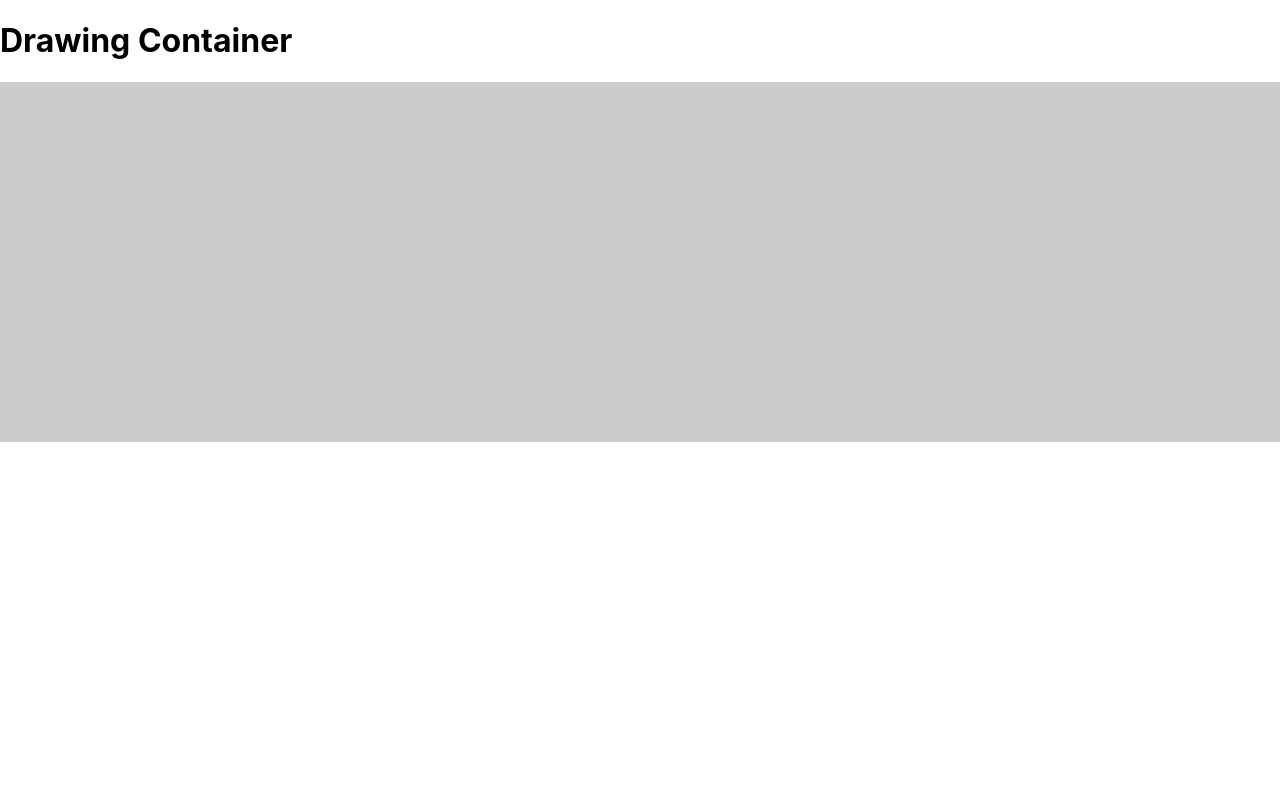
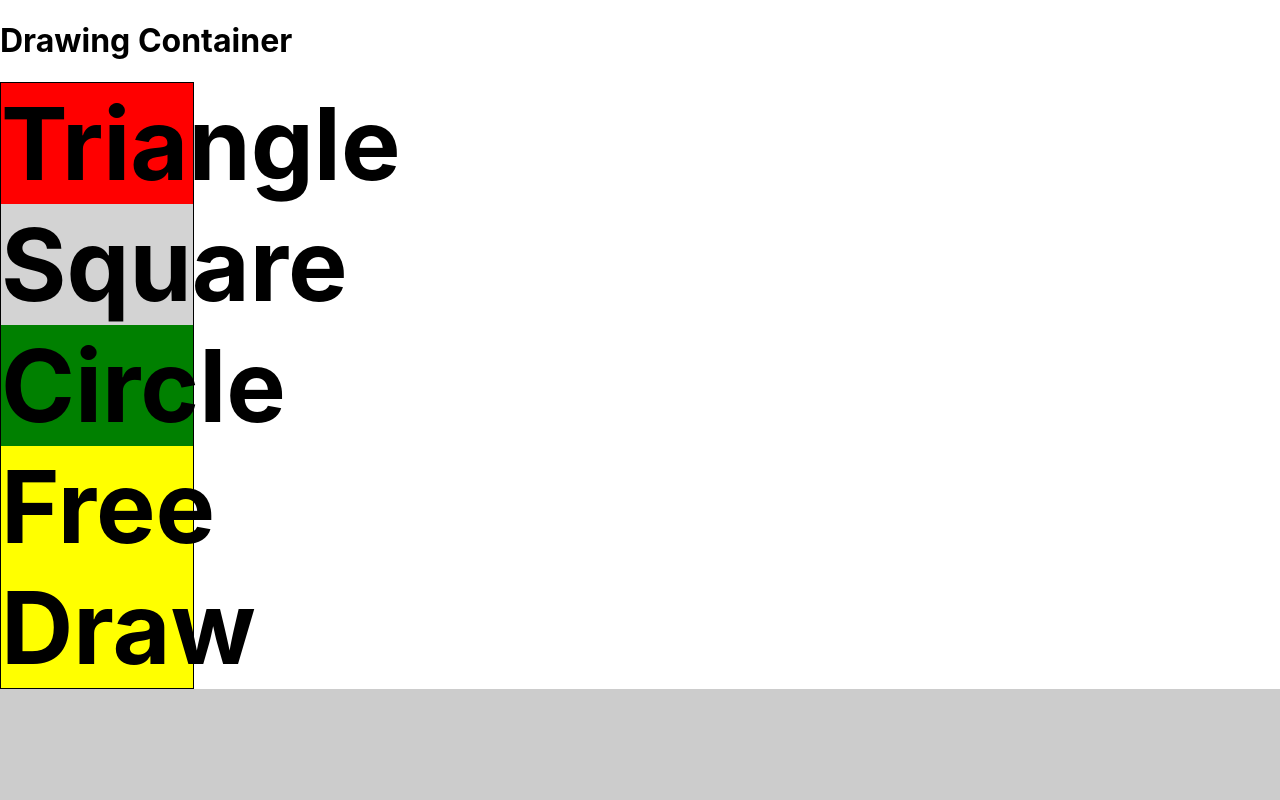
Before and after one commit to claban3/drawgazer, a React (Create React App) app: page / in a window 1280 px wide. Shown: the top 800 px of the page. Built offline with nearby package versions, Linux system fonts and the light colour scheme.

Commit message:
Toolbar for shape selection

```diff
--- a/src/Components/Canvas/Canvas.tsx
+++ b/src/Components/Canvas/Canvas.tsx
@@ -7,7 +7,7 @@ import '../../Types/Figures';
 import { AnimatedFigure, CircleFigure, SquareFigure, TriangleFigure } from '../../Types/ProcessingFigures';
 import { CanvasSettings, SelectedShape, SelectedAnimation } from '../../Types/Figures';
 
-export default function Canvas(/* { settings: CanvasSetting}*/) {
+export default function Canvas(props) {
     let myP5: P5;
     let myRef: React.RefObject<HTMLDivElement> = React.createRef();
 
@@ -16,7 +16,7 @@ export default function Canvas(/* { settings: CanvasSetting}*/) {
      * Mock data
      */
     let settings: CanvasSettings = {
-        selectedFigure: SelectedShape.Triangle,
+        selectedFigure: props.shapeSelection,
         selectedAnimation: SelectedAnimation.None,
         reset: false
     };
--- /dev/null
+++ b/src/Components/ShapesToolbar/ShapesToolbar.css
@@ -0,0 +1,45 @@
+.toolbar-container {
+    height: 100%;
+    width: 15%;
+    background-color: lightgray;
+
+    border-style: solid;
+    border-color: black;
+    border-width: 1px;
+
+    display: flex;
+    flex-direction: column;
+}
+
+.shape-selection {
+    font-size: 100px;
+    font-weight: bold;
+
+    color: black;
+    width: 100%;
+    height: 20%;
+}
+
+.triangle {
+    height: 100%;
+    width: 100%;
+    background-color: red;
+}
+
+.square {
+    height: 100%;
+    width: 100%;
+    background-color: blue;
+}
+
+.circle {
+    height: 100%;
+    width: 100%;
+    background-color: green;
+}
+
+.free-draw {
+    height: 100%;
+    width: 100%;
+    background-color: yellow;
+}
--- /dev/null
+++ b/src/Components/ShapesToolbar/ShapesToolbar.tsx
@@ -0,0 +1,28 @@
+import './ShapesToolbar.css';
+import { SelectedShape } from '../../Types/Figures';
+
+export default function ShapesToolbar(props)
+{
+    return (
+        <div className="toolbar-container">
+            <div className="shape-selection triangle"
+                 onClick = { () => props.selectionHandler(SelectedShape.Triangle) }>
+                    Triangle
+            </div>
+
+            <div className="shape-selection rectangle"
+                 onClick = { () => props.selectionHandler(SelectedShape.Rectangle) }>
+                    Square
+            </div>
+
+            <div className="shape-selection circle"
+                 onClick = { () => props.selectionHandler(SelectedShape.Circle) }>
+                    Circle
+            </div>
+
+            <div className="shape-selection free-draw">
+                    Free Draw
+            </div>
+        </div>
+    );
+}
--- a/src/Types/Figures.tsx
+++ b/src/Types/Figures.tsx
@@ -1,6 +1,7 @@
 // Types of objects to be passed into the canvas component.
 
 export enum SelectedShape {
+    None,
     Circle,
     Rectangle,
     Triangle,
--- a/src/Views/Draw/Draw.tsx
+++ b/src/Views/Draw/Draw.tsx
@@ -1,12 +1,22 @@
 import React, { useState } from "react";
 import './Draw.css';
 import Canvas from '../../Components/Canvas/Canvas';
+import ShapesToolbar from '../../Components/ShapesToolbar/ShapesToolbar';
+import { SelectedShape } from "../../Types/Figures";
 
 export default function Draw(){
+    const [shapeSelection, setShapeSelection] = useState(SelectedShape.None);
+
+    function shapeSelectionHandler(selection : SelectedShape) {
+        if(shapeSelection === selection) setShapeSelection(SelectedShape.None);
+        else setShapeSelection(selection);
+    }
     return (
       <div>
         <h1> Drawing Container </h1>
-        <Canvas/>
+        <ShapesToolbar  shapeSelection={shapeSelection}
+                        selectionHandler={shapeSelectionHandler} />
+        <Canvas shapeSelection={shapeSelection}/>
      </div>
     );
     // Render Toolbar and canvas component
```
